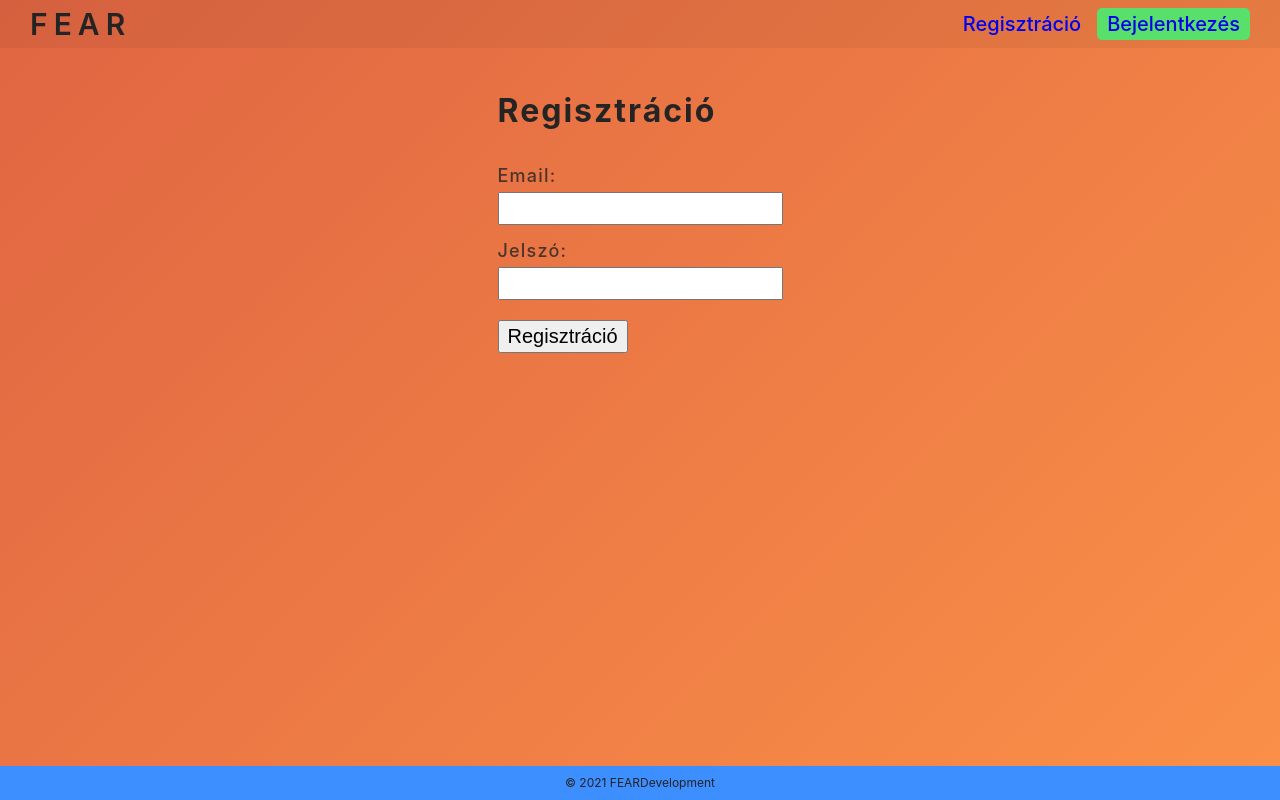
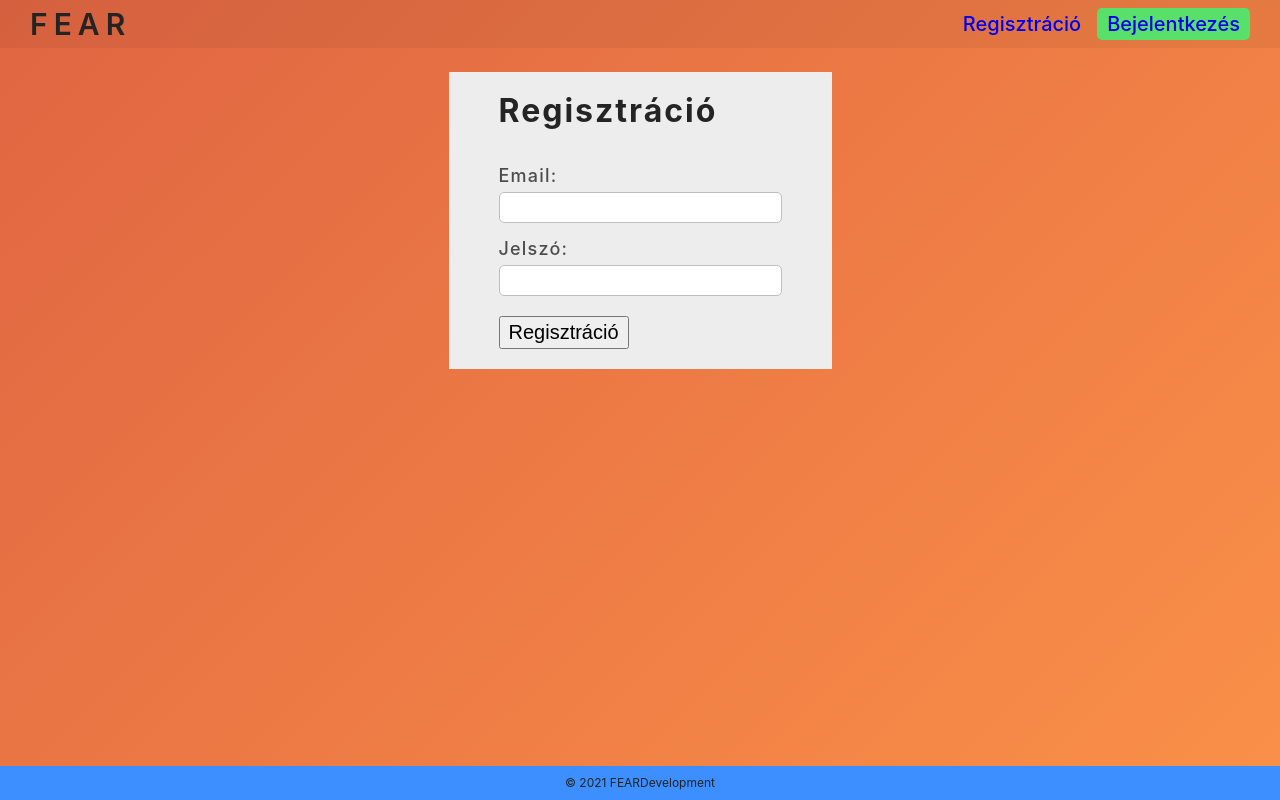
Before and after one commit to feardevelopment/fear-frontend, a SvelteKit app: page /register in a window 1280 px wide. Built offline with nearby package versions, Linux system fonts and the light colour scheme.

Commit message:
style: add style changes to component validation

```diff
--- a/src/components/Register.svelte
+++ b/src/components/Register.svelte
@@ -1,19 +1,19 @@
 <script lang="ts">
-  let data = { email: '', password: '' };
+  let formData = { email: '', password: '' };
   let errors = { email: '', password: '' };
   let message: string;
 
   const submitHandler = () => {
     let valid = true;
 
-    if (!/^[a-zA-Z0-9.!#$%&'*+/=?^_`{|}~-]+@[a-zA-Z0-9-]+(?:\.[a-zA-Z0-9-]+)*$/.test(data.email)) {
+    if (!/^[a-zA-Z0-9.!#$%&'*+/=?^_`{|}~-]+@[a-zA-Z0-9-]+(?:\.[a-zA-Z0-9-]+)*$/.test(formData.email)) {
       valid = false;
       errors.email = 'Helytelen email!';
     } else {
       errors.email = '';
     }
 
-    if (data.password.length < 8 || data.password.length > 24) {
+    if (formData.password.length < 8 || formData.password.length > 24) {
       valid = false;
       errors.password = 'A jelszónak 8 és 24 karakter között kell lennie!';
     } else {
@@ -28,13 +28,14 @@
   async function register() {
     const res = await fetch('http://localhost:3000/register', {
       method: 'POST',
-      body: JSON.stringify(data),
+      body: JSON.stringify(formData),
       headers: {
         'Content-Type': 'application/json'
       }
     });
 
     message = (await res.json()).message;
+    console.log(message);
   }
 </script>
 
@@ -42,10 +43,10 @@
     <h1>Regisztráció</h1>
     <form on:submit|preventDefault={submitHandler}>
       <label for="email">Email:</label>
-      <input bind:value={data.email} type="text" id="email">
+      <input bind:value={formData.email} type="text" id="email" class:error-input="{errors.email}" autocomplete="false">
       <p class="error">{ errors.email }</p>
       <label for="password">Jelszó:</label>
-      <input bind:value={data.password} type="password" id="password">
+      <input bind:value={formData.password} type="password" id="password" class:error-input="{errors.password}">
       <p class="error">{ errors.password }</p>
       <button type="submit">Regisztráció</button>
     </form>
@@ -58,11 +59,13 @@
     max-width: 960px;
     padding: 20px 50px;
     margin: 0 auto;
+    background-color: #EDEDED;
 
     h1 {
       font-size: 32px;
       margin-bottom: 35px;
       letter-spacing: 2px;
+      font-weight: bold;
     }
 
     form {
@@ -78,6 +81,8 @@
       input {
         font-size: 20px;
         padding: 3px 8px;
+        border: 1.5px solid silver;
+        border-radius: 5px;
       }
 
       button {
@@ -89,6 +94,10 @@
     }
   }
 
+  .error-input {
+    border: 2px solid red;
+  }
+
   p.error {
     color: red;
     font-weight: bold;
```
